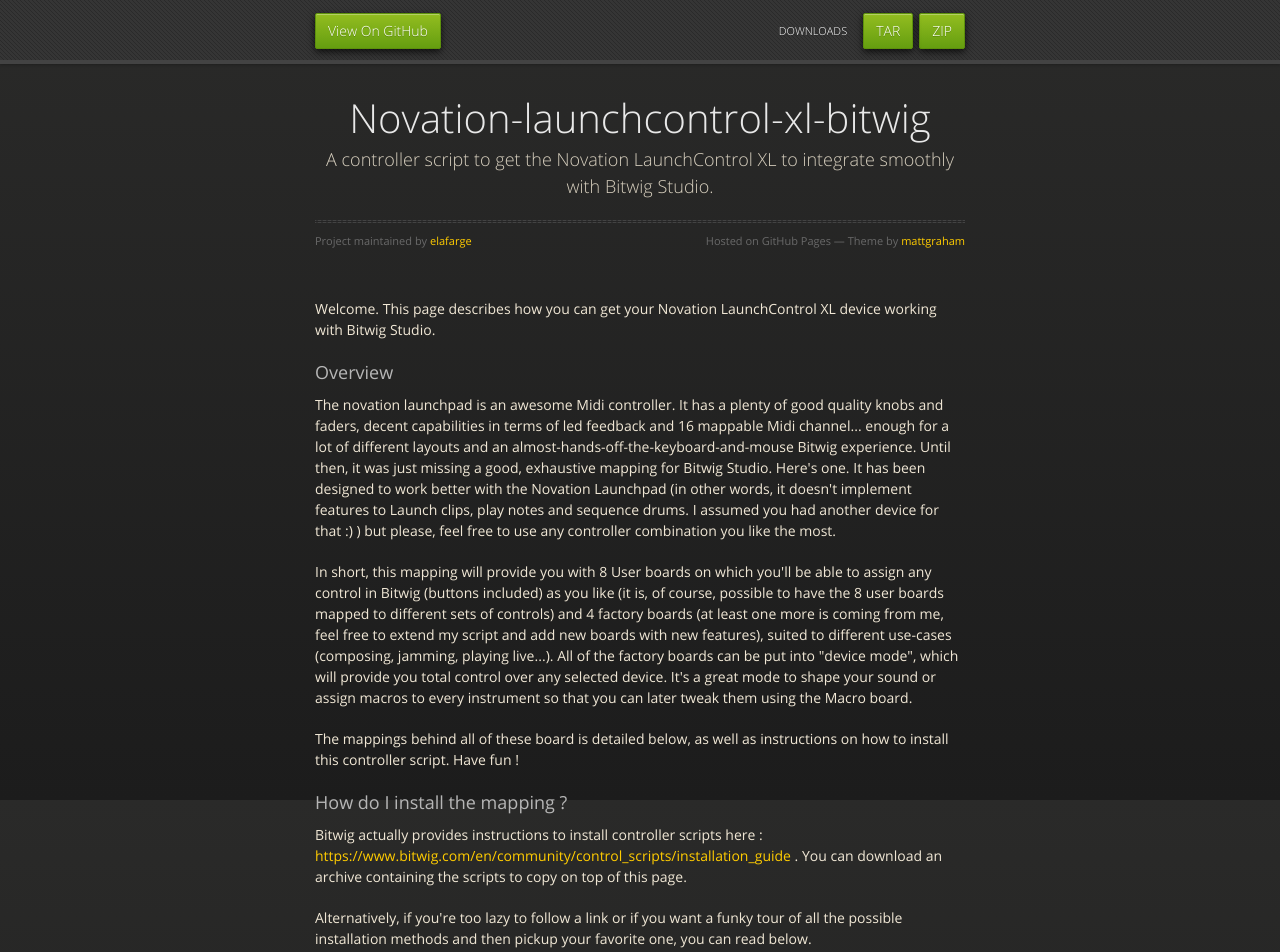
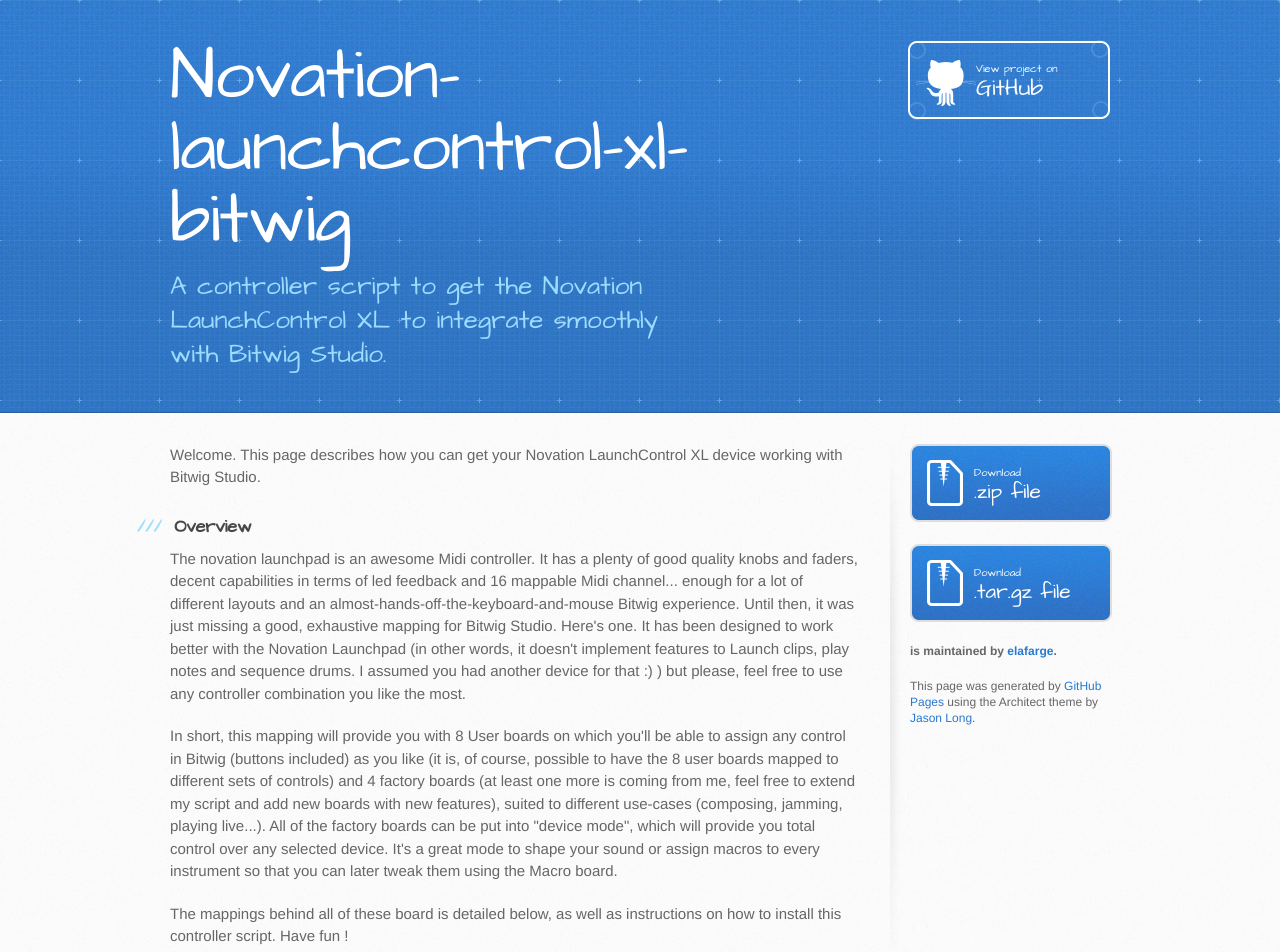
Before and after one commit to elafarge/novation-launchcontrol-xl-bitwig, a plain HTML site: page index.html in a window 1280 px wide. Shown: the top 952 px of the page. Drawn offline with nearby package versions, Linux system fonts and the light colour scheme.

Commit message:
Create gh-pages branch via GitHub

```diff
--- a/index.html
+++ b/index.html
@@ -1,43 +1,33 @@
-<!doctype html>
+<!DOCTYPE html>
 <html>
   <head>
-    <meta charset="utf-8">
+    <meta charset='utf-8'>
     <meta http-equiv="X-UA-Compatible" content="chrome=1">
-    <title>Novation-launchcontrol-xl-bitwig by elafarge</title>
-    <link rel="stylesheet" href="stylesheets/styles.css">
-    <link rel="stylesheet" href="stylesheets/github-dark.css">
-    <script src="https://ajax.googleapis.com/ajax/libs/jquery/1.7.1/jquery.min.js"></script>
-    <script src="javascripts/respond.js"></script>
+    <meta name="viewport" content="width=device-width, initial-scale=1, maximum-scale=1">
+    <link href='https://fonts.googleapis.com/css?family=Architects+Daughter' rel='stylesheet' type='text/css'>
+    <link rel="stylesheet" type="text/css" href="stylesheets/stylesheet.css" media="screen">
+    <link rel="stylesheet" type="text/css" href="stylesheets/github-light.css" media="screen">
+    <link rel="stylesheet" type="text/css" href="stylesheets/print.css" media="print">
+
     <!--[if lt IE 9]>
     <script src="//html5shiv.googlecode.com/svn/trunk/html5.js"></script>
     <![endif]-->
-    <!--[if lt IE 8]>
-    <link rel="stylesheet" href="stylesheets/ie.css">
-    <![endif]-->
-    <meta name="viewport" content="width=device-width, initial-scale=1, user-scalable=no">
 
+    <title>Novation-launchcontrol-xl-bitwig by elafarge</title>
   </head>
+
   <body>
-      <div id="header">
-        <nav>
-          <li class="fork"><a href="https://github.com/elafarge/novation-launchcontrol-xl-bitwig">View On GitHub</a></li>
-          <li class="downloads"><a href="https://github.com/elafarge/novation-launchcontrol-xl-bitwig/zipball/master">ZIP</a></li>
-          <li class="downloads"><a href="https://github.com/elafarge/novation-launchcontrol-xl-bitwig/tarball/master">TAR</a></li>
-          <li class="title">DOWNLOADS</li>
-        </nav>
-      </div><!-- end header -->
+    <header>
+      <div class="inner">
+        <h1>Novation-launchcontrol-xl-bitwig</h1>
+        <h2>A controller script to get the Novation LaunchControl XL to integrate smoothly with Bitwig Studio.</h2>
+        <a href="https://github.com/elafarge/novation-launchcontrol-xl-bitwig" class="button"><small>View project on</small> GitHub</a>
+      </div>
+    </header>
 
-    <div class="wrapper">
-
-      <section>
-        <div id="title">
-          <h1>Novation-launchcontrol-xl-bitwig</h1>
-          <p>A controller script to get the Novation LaunchControl XL to integrate smoothly with Bitwig Studio.</p>
-          <hr>
-          <span class="credits left">Project maintained by <a href="https://github.com/elafarge">elafarge</a></span>
-          <span class="credits right">Hosted on GitHub Pages &mdash; Theme by <a href="https://twitter.com/michigangraham">mattgraham</a></span>
-        </div>
-
+    <div id="content-wrapper">
+      <div class="inner clearfix">
+        <section id="main-content">
           <p>Welcome. This page describes how you can get your Novation LaunchControl XL device working with Bitwig Studio.</p>
 
 <h3>
@@ -141,8 +131,23 @@
 </ul>
         </section>
 
+        <aside id="sidebar">
+          <a href="https://github.com/elafarge/novation-launchcontrol-xl-bitwig/zipball/master" class="button">
+            <small>Download</small>
+            .zip file
+          </a>
+          <a href="https://github.com/elafarge/novation-launchcontrol-xl-bitwig/tarball/master" class="button">
+            <small>Download</small>
+            .tar.gz file
+          </a>
+
+          <p class="repo-owner"><a href="https://github.com/elafarge/novation-launchcontrol-xl-bitwig"></a> is maintained by <a href="https://github.com/elafarge">elafarge</a>.</p>
+
+          <p>This page was generated by <a href="https://pages.github.com">GitHub Pages</a> using the Architect theme by <a href="https://twitter.com/jasonlong">Jason Long</a>.</p>
+        </aside>
       </div>
-    <!--[if !IE]><script>fixScale(document);</script><![endif]-->
+    </div>
+
             <script type="text/javascript">
             var gaJsHost = (("https:" == document.location.protocol) ? "https://ssl." : "http://www.");
             document.write(unescape("%3Cscript src='" + gaJsHost + "google-analytics.com/ga.js' type='text/javascript'%3E%3C/script%3E"));
```
Lines whose indentation alone changed are shown as unchanged.
